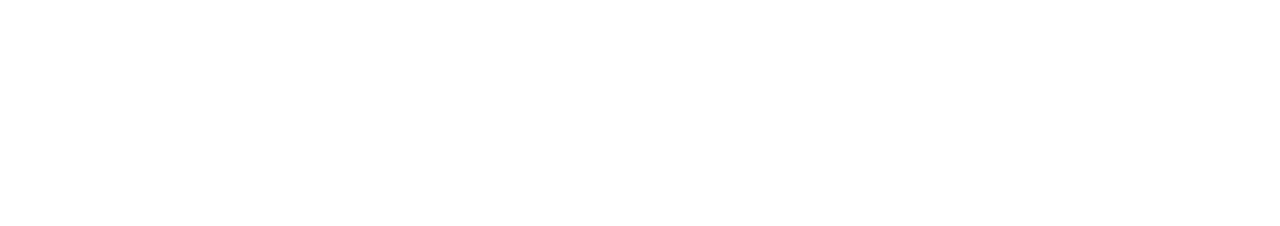
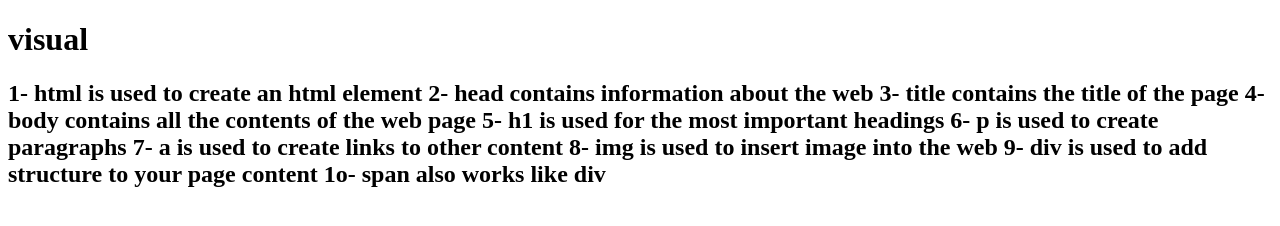
Before and after one commit to justaustinm/development, a plain HTML site: page index.html in a window 1280 px wide. Drawn offline with Linux system fonts and the light colour scheme.

Commit message:
second commit

```diff
--- a/index.html
+++ b/index.html
@@ -6,6 +6,19 @@
     <title>Document</title>
  </head>
  <body>
-
+    <h1>visual
+        <br>
+        <h2>1- html is used to create an html element
+            2- head contains information about the web
+            3- title contains the title of the page
+            4- body contains all the contents of the web page
+            5- h1 is used for the most important headings
+            6- p is used to create paragraphs
+            7- a is used to create links to other content
+            8- img is used to insert image into the web
+            9- div is used to add structure to your page content
+            1o- span also works like div
+        </h2>
+    </h1>
  </body>
  </html>
```
